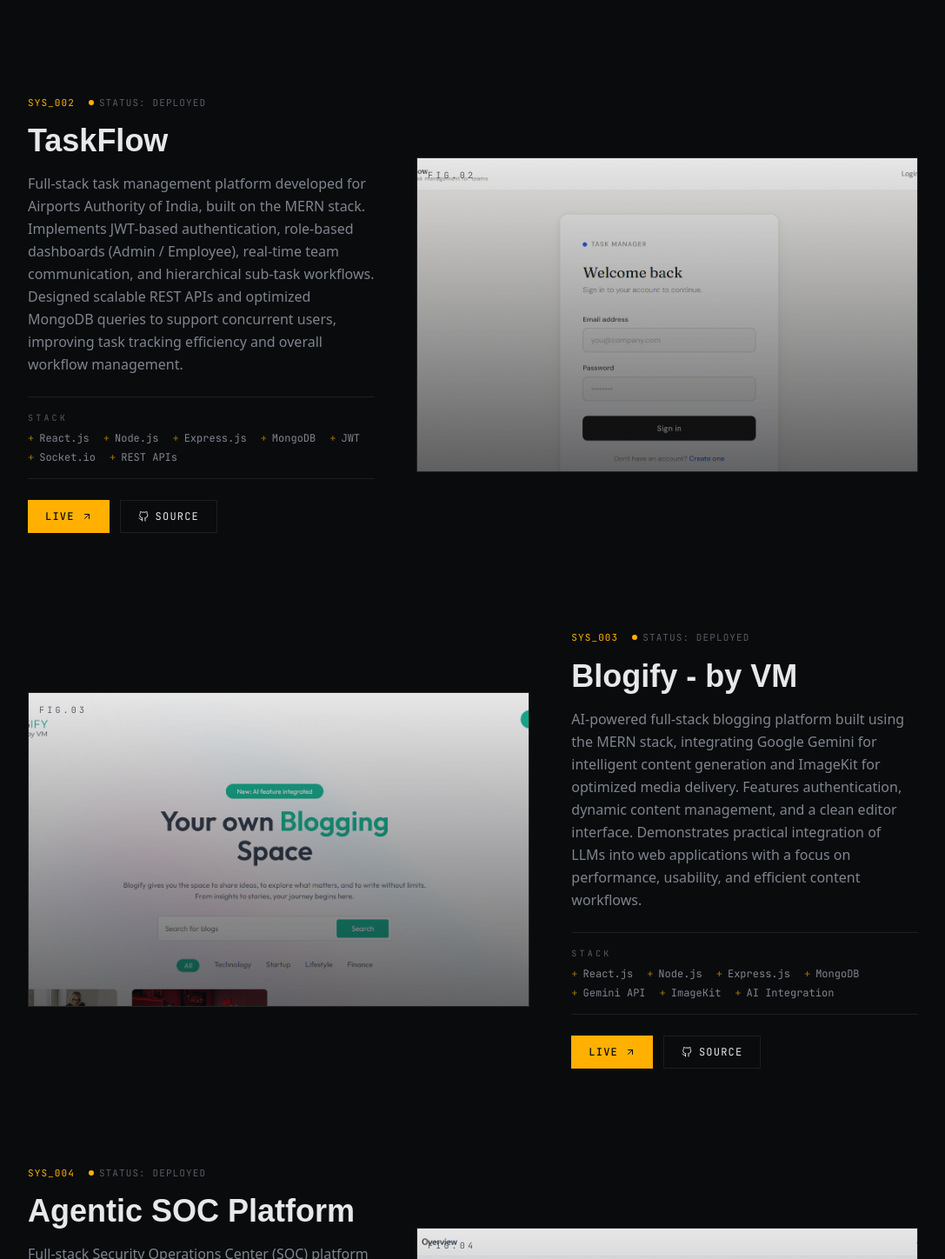
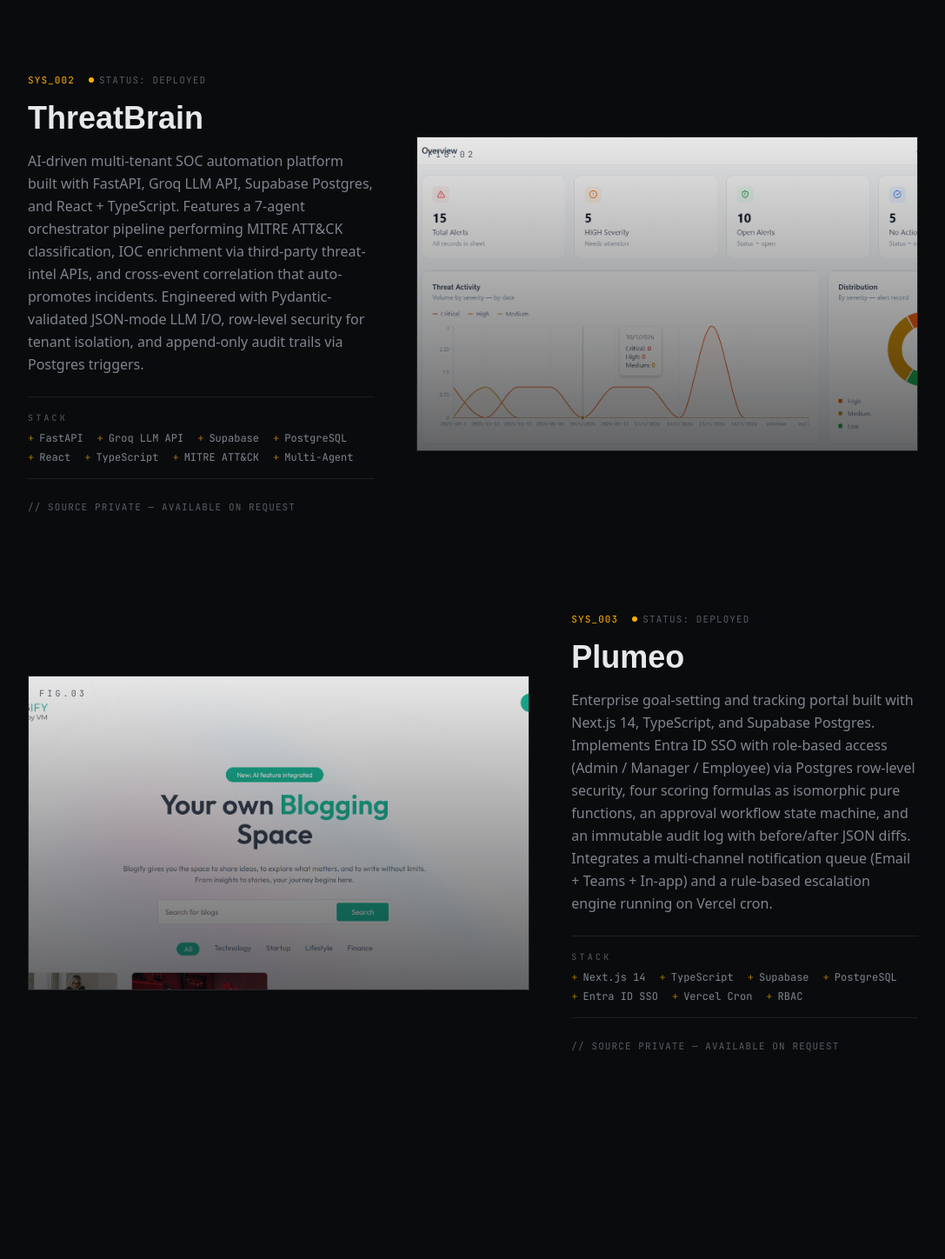
Before and after one commit to Vansh150705/Personal-Portfolio-Vansh, a React (Vite) app: page / in a window 1280 px wide. Shown: the part 5462-6910 px from the top of the page at 87% size, without its empty margins (96-1183 px from the left). Built offline with nearby package versions, Linux system fonts and the light colour scheme; a web font is replaced by a local one.

Commit message:
content(projects): replace with TalkDox, ThreatBrain, Plumeo; optional links + private fallback

```diff
--- a/src/components/Work/Work.jsx
+++ b/src/components/Work/Work.jsx
@@ -78,7 +78,8 @@
                 </div>
 
                 {/* links */}
-                <div className="mt-6 flex flex-wrap gap-3">
+                <div className="mt-6 flex flex-wrap items-center gap-3">
+                  {p.webapp && (
                     <a
                       href={p.webapp}
                       target="_blank"
@@ -88,6 +89,8 @@
                       Live
                       <FiArrowUpRight className="transition-transform duration-300 group-hover:translate-x-0.5 group-hover:-translate-y-0.5" />
                     </a>
+                  )}
+                  {p.github && (
                     <a
                       href={p.github}
                       target="_blank"
@@ -96,6 +99,12 @@
                     >
                       <FiGithub /> Source
                     </a>
+                  )}
+                  {!p.webapp && !p.github && (
+                    <span className="font-mono text-[11px] uppercase tracking-widest text-muted-2">
+                      {'// source private — available on request'}
+                    </span>
+                  )}
                 </div>
               </div>
             </motion.article>
--- a/src/constants.js
+++ b/src/constants.js
@@ -8,9 +8,8 @@
 import davLogo from './assets/education_logo/dav-logo.png';
 
 // Project Section Logo's
-import githubdetLogo from './assets/work_logo/Taskflow.png';
-import csprepLogo from './assets/work_logo/Blogify.png';
-import movierecLogo from './assets/work_logo/AgenticSOC.png';
+import csprepLogo from './assets/work_logo/Blogify.png'; // placeholder thumbnail for Plumeo
+import movierecLogo from './assets/work_logo/AgenticSOC.png'; // placeholder thumbnail for ThreatBrain
 import webverLogo from './assets/work_logo/talkdox-thumbnail.png';
 
 export const SkillsInfo = [
@@ -103,11 +102,11 @@
 ];
 
 export const projects = [
-{
+  {
     id: 0,
     title: "TalkDox",
     description:
-      "Built a production-grade Agentic RAG system using React, FastAPI, LangChain, FAISS, and Google Gemini 2.5 Flash — supporting chat with PDFs, websites, and YouTube videos. Implemented 3 Agentic AI layers (Clarification, Self-Reflection, Confidence Adaptation), Document DNA fingerprinting, Doc vs Doc Comparison with dual vector retrieval, chronological Timeline Extractor, Smart Flashcards, 5 automation tools, AI Personas, Voice Input, and Multilingual support. Deployed on Vercel + HuggingFace Spaces.",
+      "Production-grade Agentic RAG system built with React, FastAPI, LangChain, FAISS, and Google Gemini 2.5 Flash — supporting chat with PDFs, websites, and YouTube videos. Implements 3 Agentic AI layers (Clarification, Self-Reflection, Confidence Adaptation), Document fingerprinting, Doc vs Doc Comparison with dual vector retrieval, a chronological Timeline Extractor, a Smart Flashcard Generator, and 5 one-click automation tools. Deployed on Vercel + HuggingFace Spaces.",
     image: webverLogo,
     tags: [
       "React",
@@ -123,56 +122,40 @@
   },
   {
     id: 1,
-    title: "TaskFlow",
+    title: "ThreatBrain",
     description:
-      "Full-stack task management platform developed for Airports Authority of India, built on the MERN stack. Implements JWT-based authentication, role-based dashboards (Admin / Employee), real-time team communication, and hierarchical sub-task workflows. Designed scalable REST APIs and optimized MongoDB queries to support concurrent users, improving task tracking efficiency and overall workflow management.",
-    image: githubdetLogo,
+      "AI-driven multi-tenant SOC automation platform built with FastAPI, Groq LLM API, Supabase Postgres, and React + TypeScript. Features a 7-agent orchestrator pipeline performing MITRE ATT&CK classification, IOC enrichment via third-party threat-intel APIs, and cross-event correlation that auto-promotes incidents. Engineered with Pydantic-validated JSON-mode LLM I/O, row-level security for tenant isolation, and append-only audit trails via Postgres triggers.",
+    image: movierecLogo,
     tags: [
-      "React.js",
-      "Node.js",
-      "Express.js",
-      "MongoDB",
-      "JWT",
-      "Socket.io",
-      "REST APIs"
+      "FastAPI",
+      "Groq LLM API",
+      "Supabase",
+      "PostgreSQL",
+      "React",
+      "TypeScript",
+      "MITRE ATT&CK",
+      "Multi-Agent"
     ],
-    github: "https://github.com/Vansh150705/taskmanager-frontend",
-    webapp: "https://office-task-manager.vercel.app/",
+    github: "",
+    webapp: "",
   },
   {
     id: 2,
-    title: "Blogify - by VM",
+    title: "Plumeo",
     description:
-      "AI-powered full-stack blogging platform built using the MERN stack, integrating Google Gemini for intelligent content generation and ImageKit for optimized media delivery. Features authentication, dynamic content management, and a clean editor interface. Demonstrates practical integration of LLMs into web applications with a focus on performance, usability, and efficient content workflows.",
+      "Enterprise goal-setting and tracking portal built with Next.js 14, TypeScript, and Supabase Postgres. Implements Entra ID SSO with role-based access (Admin / Manager / Employee) via Postgres row-level security, four scoring formulas as isomorphic pure functions, an approval workflow state machine, and an immutable audit log with before/after JSON diffs. Integrates a multi-channel notification queue (Email + Teams + In-app) and a rule-based escalation engine running on Vercel cron.",
     image: csprepLogo,
     tags: [
-      "React.js",
-      "Node.js",
-      "Express.js",
-      "MongoDB",
-      "Gemini API",
-      "ImageKit",
-      "AI Integration"
+      "Next.js 14",
+      "TypeScript",
+      "Supabase",
+      "PostgreSQL",
+      "Entra ID SSO",
+      "Vercel Cron",
+      "RBAC"
     ],
-    github: "https://github.com/Vansh150705/Blogify---by-VM",
-    webapp: "https://blogify-by-vm-frontend.vercel.app/",
-  },
-  {
-    id: 3,
-    title: "Agentic SOC Platform",
-    description:
-      "Full-stack Security Operations Center (SOC) platform designed for real-time threat monitoring and incident management. Built end-to-end with a React frontend and automated data pipelines using n8n and Google Sheets API. Implements live data streaming, incident lifecycle tracking, multi-channel alerting, and PDF report generation. Focused on building a scalable, automation-driven system for operational visibility and efficient response handling.",
-    image: movierecLogo,
-    tags: [
-      "React.js",
-      "n8n",
-      "Google Sheets API",
-      "Automation",
-      "Real-time Systems",
-      "System Design"
-    ],
-    github: "https://github.com/Vansh150705/Frontend-Agentic-SOC",
-    webapp: "https://frontend-agentic-soc.vercel.app/",
+    github: "",
+    webapp: "",
   },
 ];
 
```
Lines whose indentation alone changed are shown as unchanged.
